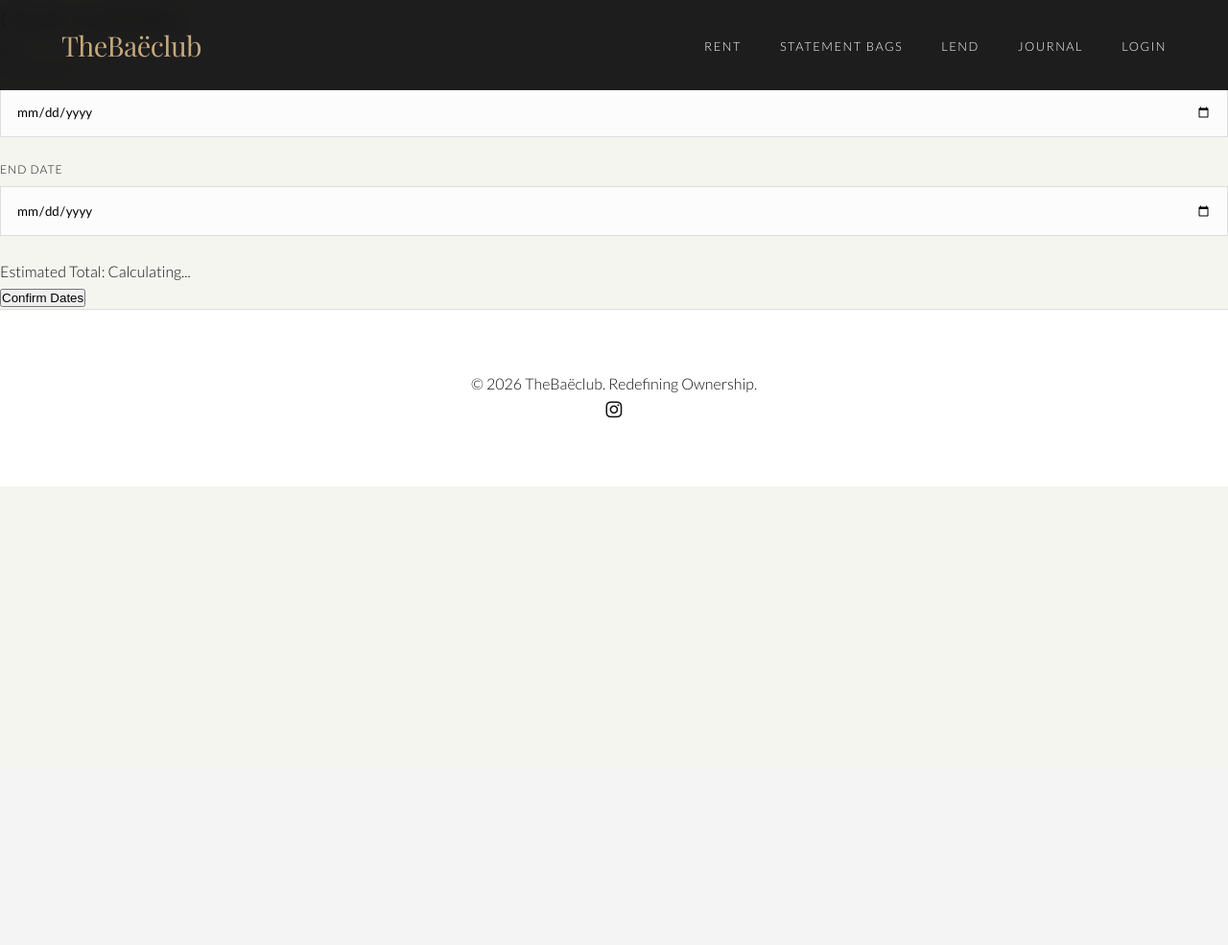
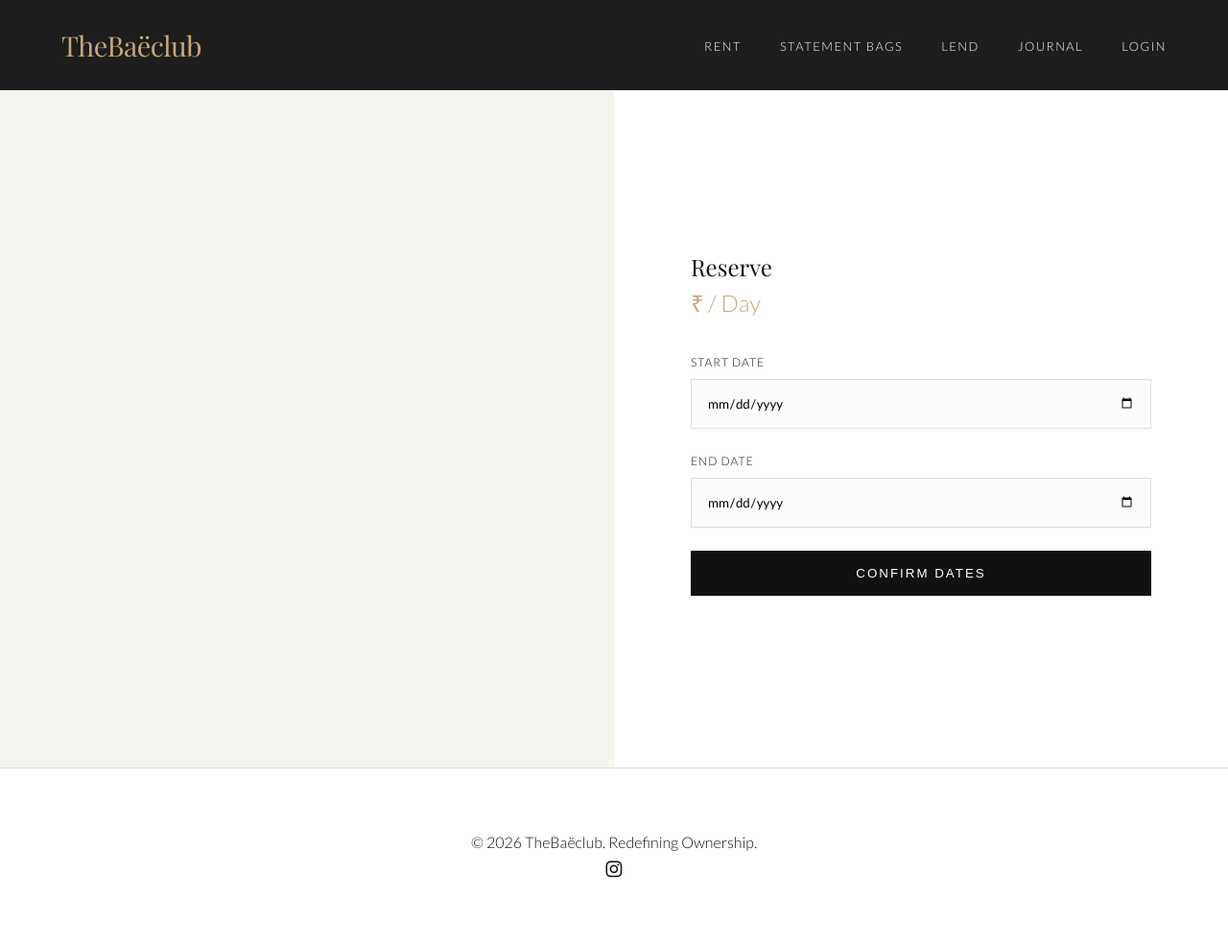
Before and after one commit to vbdevil98/baeclub_test, a Flask app: template templates/availability.html in a window 1280 px wide. Shown: the whole page at 96% size. Before the commit the page ends 436 px from the top, so only its background shows below. Run offline with Flask 3, Linux system fonts and the light colour scheme; the template is opened without the code that fills it, so the values that code supplies are empty; some web fonts are replaced.

Commit message:
Update availability.html

```diff
--- a/templates/availability.html
+++ b/templates/availability.html
@@ -1,23 +1,25 @@
 {% extends 'base.html' %}
 {% block content %}
-<section class="availability-section fade-in-up">
-    <div class="availability-container">
-        <h2>Check Availability</h2>
-        <p>For {{ item.name }}</p>
-        <form method="POST">
+<div class="split-screen">
+    <div class="split-text" style="background: url('{{ item.image }}') center/cover;">
+        </div>
+
+    <div class="split-form">
+        <h2>Reserve</h2>
+        <h3>{{ item.name }}</h3>
+        <p style="color: var(--color-gold); font-size: 1.5rem; margin-bottom: 2rem;">₹{{ item.price }} / Day</p>
+
+        <form>
             <div class="form-group">
                 <label>Start Date</label>
-                <input type="date" required>
+                <input type="date">
             </div>
             <div class="form-group">
                 <label>End Date</label>
-                <input type="date" required>
+                <input type="date">
             </div>
-            <div class="price-summary">
-                <p>Estimated Total: <span id="total">Calculating...</span></p>
-            </div>
-            <button type="submit" class="btn-primary full-width">Confirm Dates</button>
+            <button class="btn-submit">Confirm Dates</button>
         </form>
     </div>
-</section>
+</div>
 {% endblock %}
```
